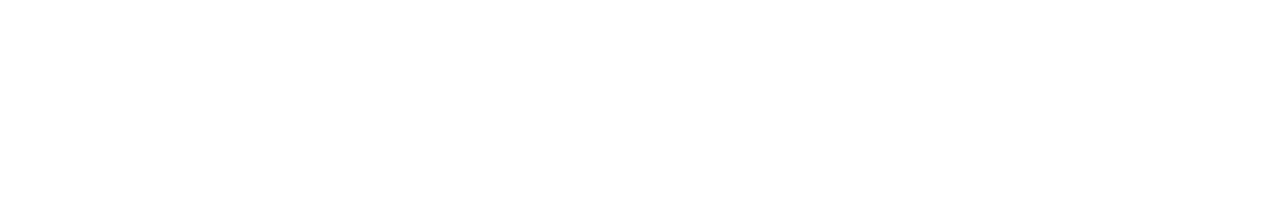
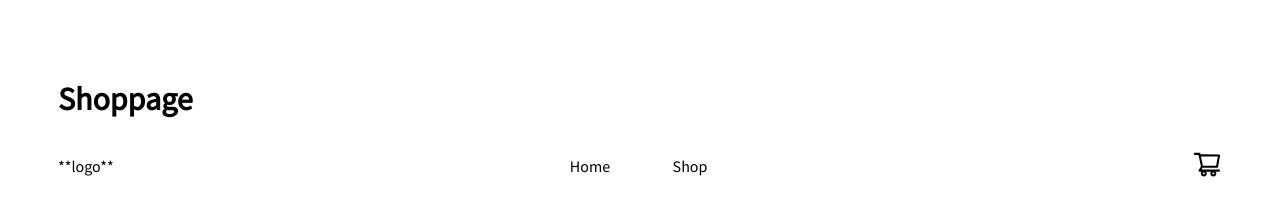
Before and after one commit to hspark220/shopping-cart, a React app: page /shop in a window 1280 px wide. Before the commit this address had no page. Built offline with nearby package versions, Linux system fonts and the light colour scheme.

Commit message:
Add router

```diff
--- a/src/RouteSwitch.js
+++ b/src/RouteSwitch.js
@@ -8,7 +8,7 @@
         <BrowserRouter>
             <Routes>
                 <Route path="/" element={<App />} />
-                <Route path="/ShoppingCart" element={<ShoppingCart />} />
+                <Route path="/shop" element={<ShoppingCart />} />
             </Routes>
         </BrowserRouter>
     );
--- a/src/components/Navigation.js
+++ b/src/components/Navigation.js
@@ -6,8 +6,8 @@
     return (
         <div className="navigation">
             <div id="logo">**logo**</div>
-            <div id="home">Home</div>
-            <div id="shop">Shop</div>
+            <div id="home"><a href="/">Home</a></div>
+            <div id="shop"><a href="/shop">Shop</a></div>
             <div id="cart"><AiOutlineShoppingCart size={30}/></div>
         </div>
     );
--- a/src/css/navigation.css
+++ b/src/css/navigation.css
@@ -4,6 +4,11 @@
     place-items: center;
 
     height: 50px;
+}
+
+a {
+    text-decoration: none;
+    color: black;
 }
 
 #logo {
--- a/src/pages/App.js
+++ b/src/pages/App.js
@@ -5,9 +5,8 @@
 
   return (
     <>
-      <h1>This is Homepage</h1>
+      <h1>Homepage</h1>
       <Navigation />
-      <a href="./ShoppingCart">cart</a>
     </>
   )
 }
--- a/src/pages/ShoppingCart.js
+++ b/src/pages/ShoppingCart.js
@@ -3,7 +3,7 @@
 const ShoppingCart = () => {
     return (
         <div className="shopping-page">
-            <h1>This is shopping page</h1>
+            <h1>Shoppage</h1>
             <Navigation />
         </div>
     )
```
